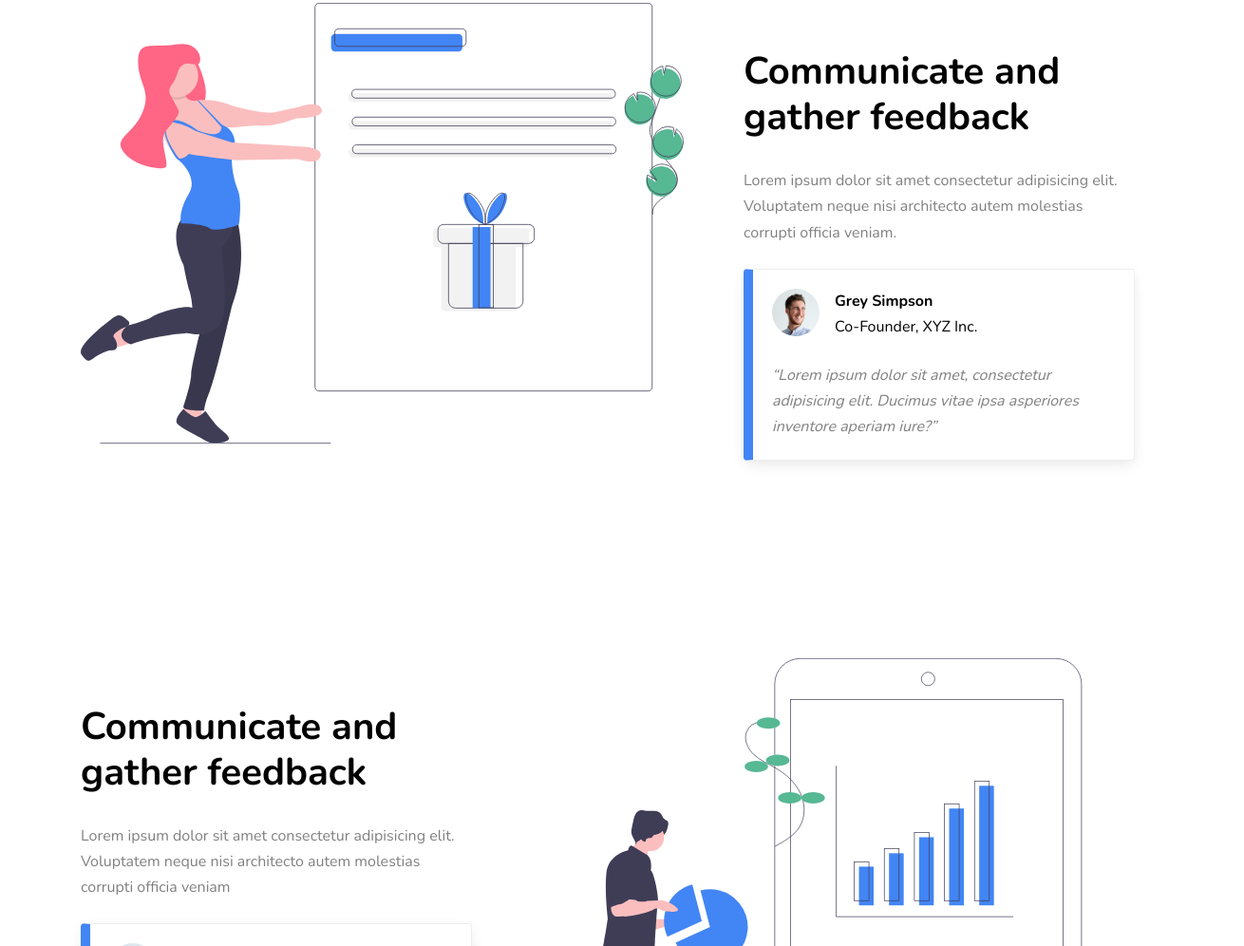
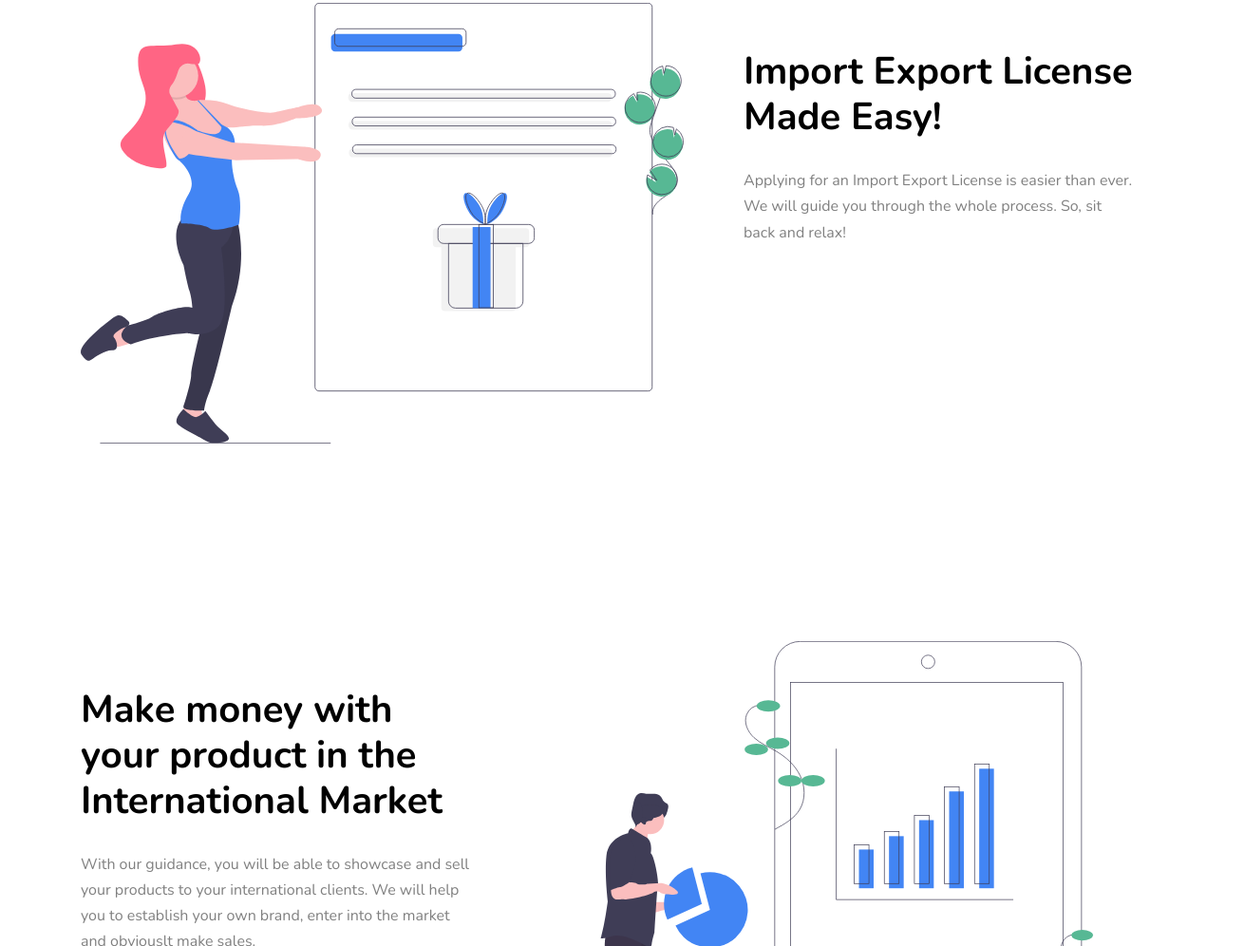
Before and after one commit to OL-IMPEX/olimpex, a plain HTML site: page index.html in a window 1280 px wide. Shown: the part 1804-2800 px from the top of the page at 95% size, 1310 px wide, since content can reach past the window. Drawn offline with nearby package versions, Linux system fonts and the light colour scheme; some packages are replaced by stand-ins of ours; files whose address does not match are found by name.

Commit message:
Add files via upload

```diff
--- a/index.html
+++ b/index.html
@@ -100,7 +100,7 @@
                 <h1>Your Total Import-Export Assistance Team!</h1>
                 <p class="mb-5">We help you to get you poducts across different continents. From Import-Export Code to Paperworks, Logistics, and Assistance.</p>
                 <div>
-                  <a href="#features-section" class="btn btn-primary mr-2 mb-2">Get Started</a>
+                  <a href="tel:+919846271511" class="btn btn-primary mr-2 mb-2">Call us: 98462 71511</a>
                 </div>
               </div>
 
@@ -216,10 +216,10 @@
             <img src="images/undraw_gift_card_6ekc.svg" alt="Image" class="img-fluid">
           </div>
           <div class="col-lg-5 pl-lg-5 ml-auto mt-md-5">
-            <h2 class="text-black">Communicate and gather feedback</h2>
-            <p class="mb-4">Lorem ipsum dolor sit amet consectetur adipisicing elit. Voluptatem neque nisi architecto autem molestias corrupti officia veniam.</p>
+            <h2 class="text-black">Import Export License Made Easy!</h2>
+            <p class="mb-4">Applying for an Import Export License is easier than ever. We will guide you through the whole process. So, sit back and relax! </p>
 
-            <div class="author-box" data-aos="fade-left">
+           <!-- <div class="author-box" data-aos="fade-left">
               <div class="d-flex mb-4">
                 <div class="mr-3">
                   <img src="images/person_4.jpg" alt="Image" class="img-fluid rounded-circle">
@@ -230,7 +230,7 @@
                 </div>
               </div>
               <blockquote>&ldquo;Lorem ipsum dolor sit amet, consectetur adipisicing elit. Ducimus vitae ipsa asperiores inventore aperiam iure?&rdquo;</blockquote>
-            </div>
+            </div>-->
           </div>
         </div>
 
@@ -239,12 +239,12 @@
             <img src="images/undraw_metrics_gtu7.svg" alt="Image" class="img-fluid">
           </div>
           <div class="col-lg-5 pr-lg-5 mr-auto mt-5 order-2 order-lg-1">
-            <h2 class="text-black">Communicate and gather feedback</h2>
-            <p class="mb-4">Lorem ipsum dolor sit amet consectetur adipisicing elit. Voluptatem neque nisi architecto autem molestias corrupti officia veniam</p>
+            <h2 class="text-black">Make money with your product in the International Market</h2>
+            <p class="mb-4">With our guidance, you will be able to showcase and sell your products to your international clients. We will help you to establish your own brand, enter into the market and obviouslt make sales.</p>
 
 
 
-            <div class="author-box" data-aos="fade-right">
+            <!--<div class="author-box" data-aos="fade-right">
               <div class="d-flex mb-4">
                 <div class="mr-3">
                   <img src="images/person_1.jpg" alt="Image" class="img-fluid rounded-circle">
@@ -255,7 +255,7 @@
                 </div>
               </div>
               <blockquote>&ldquo;Lorem ipsum dolor sit amet, consectetur adipisicing elit. Ducimus vitae ipsa asperiores inventore aperiam iure?&rdquo;</blockquote>
-            </div>
+            </div>-->
           </div>
         </div>
 
```
